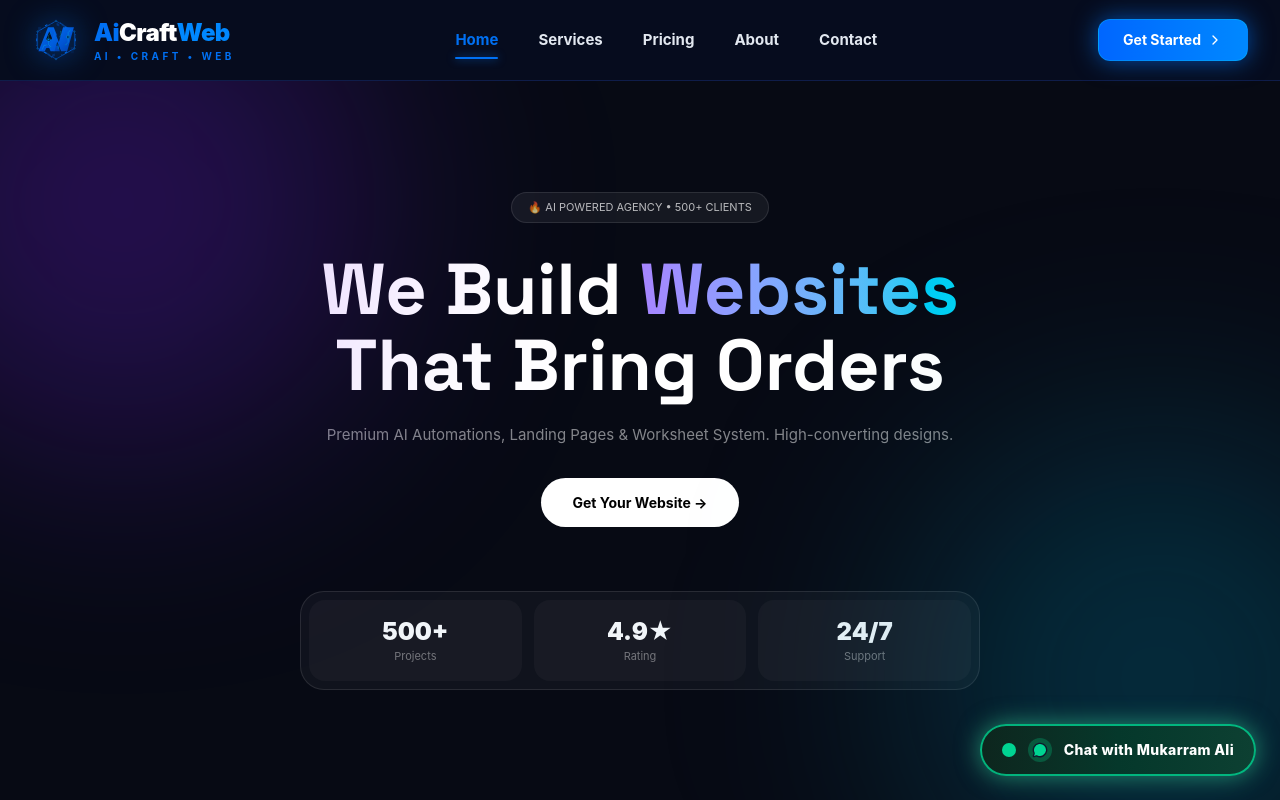
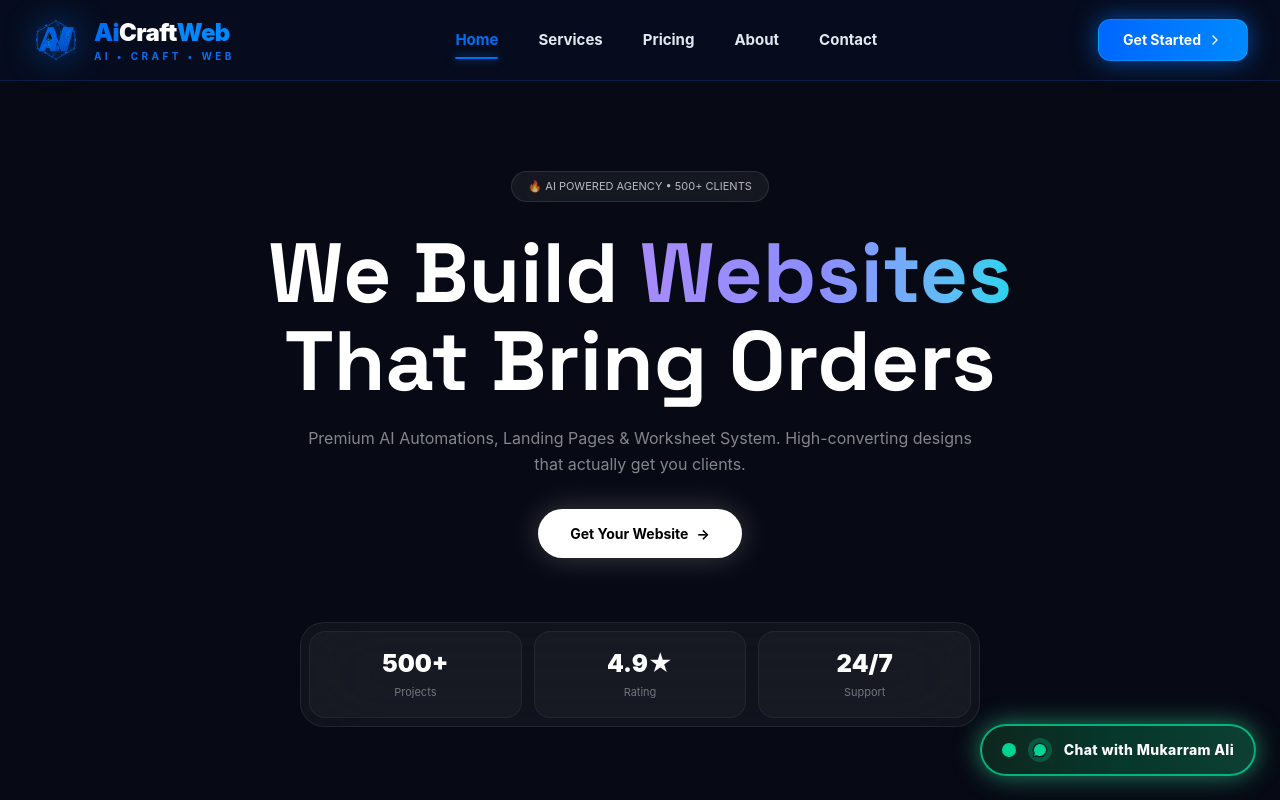
Before and after one commit to mukarrambaloch02023-spec/aicraftweb, a React (Vite) app: page / in a window 1280 px wide. Shown: the top 800 px of the page. Built offline with nearby package versions, Linux system fonts and the light colour scheme.

Commit message:
Update Hero.tsx

```diff
--- a/src/components/home/Hero.tsx
+++ b/src/components/home/Hero.tsx
@@ -2,35 +2,67 @@ import React from 'react';
 
 export const Hero = ({ onOrderClick }: any) => {
   return (
-    <section className="relative min-h-[90vh] flex flex-col items-center justify-center text-center px-6 overflow-hidden bg-[#070A14]">
-      <div className="absolute -top-32 -left-32 w-[500px] h-[500px] bg-violet-600/25 rounded-full blur-[120px]"></div>
-      <div className="absolute -bottom-32 -right-32 w-[500px] h-[500px] bg-cyan-600/25 rounded-full blur-[120px]"></div>
+    <section className="relative min-h-[92vh] flex flex-col items-center justify-center text-center px-6 overflow-hidden bg-[#070A14]">
 
-      <div className="inline-flex items-center gap-2 px-4 py-1.5 rounded-full bg-white/[0.06] border border-white/10 text-[11px] text-white/70 mb-8">
+      {/* Animated Glows */}
+      <div className="absolute inset-0 -z-10 overflow-hidden">
+        <div className="absolute -top-32 -left-32 w-[600px] h-[600px] bg-violet-600/30 rounded-full blur-[120px] animate-pulse"></div>
+        <div className="absolute -bottom-32 -right-32 w-[600px] h-[600px] bg-cyan-600/30 rounded-full blur-[120px] animate-pulse" style={{animationDelay: '1s'}}></div>
+      </div>
+
+      <style>{`
+        @keyframes slideUp {
+          from { opacity: 0; transform: translateY(30px); }
+          to { opacity: 1; transform: translateY(0); }
+        }
+       .anim-1 { animation: slideUp 0.8s ease-out forwards; }
+       .anim-2 { animation: slideUp 0.8s ease-out 0.2s forwards; opacity:0; }
+       .anim-3 { animation: slideUp 0.8s ease-out 0.4s forwards; opacity:0; }
+       .anim-4 { animation: slideUp 0.8s ease-out 0.6s forwards; opacity:0; }
+      `}</style>
+
+      {/* Badge */}
+      <div className="anim-1 inline-flex items-center gap-2 px-4 py-1.5 rounded-full bg-white/[0.06] border border-white/10 text-[11px] text-white/70 mb-8 backdrop-blur-xl">
         🔥 AI POWERED AGENCY • 500+ CLIENTS
       </div>
 
-      <h1 className="text-5xl md:text-7xl font-black leading-[0.95] max-w-4xl">
+      {/* Heading */}
+      <h1 className="anim-2 text-5xl md:text-7xl lg:text-[84px] font-black leading-[0.95] max-w-4xl">
         <span className="text-white">We Build </span>
-        <span className="bg-gradient-to-r from-violet-400 to-cyan-400 bg-clip-text text-transparent">Websites</span>
+        <span className="bg-gradient-to-r from-[#A78BFA] via-[#8B8DFF] to-[#22D3EE] bg-clip-text text-transparent">Websites</span>
         <span className="text-white block mt-2">That Bring Orders</span>
       </h1>
 
-      <p className="mt-6 text-[15px] text-white/50 max-w-2xl">
-        Premium AI Automations, Landing Pages & Worksheet System. High-converting designs.
+      {/* Subtitle */}
+      <p className="anim-3 mt-6 text-[15px] md:text-[16px] text-white/50 max-w-2xl leading-relaxed">
+        Premium AI Automations, Landing Pages & Worksheet System. High-converting designs that actually get you clients.
       </p>
 
+      {/* Button with shine animation */}
       <button
         onClick={onOrderClick}
-        className="mt-8 bg-white text-black px-8 py-3.5 rounded-full font-bold text-[14px] hover:scale-105 transition-all"
+        className="anim-4 mt-8 relative overflow-hidden group bg-white text-black px-8 py-3.5 rounded-full font-bold text-[14px] shadow-[0_0_30px_rgba(255,255,255,0.2)] hover:shadow-[0_0_50px_rgba(255,255,255,0.3)] hover:scale-[1.05] active:scale-[0.97] transition-all"
       >
-        Get Your Website →
+        <span className="relative z-10 flex items-center gap-2">
+          Get Your Website <span className="group-hover:translate-x-1.5 transition-transform duration-300">→</span>
+        </span>
+        <span className="absolute inset-0 bg-gradient-to-r from-transparent via-white/60 to-transparent -translate-x-full group-hover:translate-x-full transition-transform duration-1000"></span>
       </button>
 
-      <div className="mt-16 w-full max-w-[680px] grid grid-cols-3 gap-3 p-2 rounded-[24px] bg-white/[0.04] border border-white/10">
-        <div className="py-4 rounded-[16px] bg-white/[0.03]"><div className="text-2xl font-black">500+</div><div className="text-[11px] text-white/40">Projects</div></div>
-        <div className="py-4 rounded-[16px] bg-white/[0.03]"><div className="text-2xl font-black">4.9★</div><div className="text-[11px] text-white/40">Rating</div></div>
-        <div className="py-4 rounded-[16px] bg-white/[0.03]"><div className="text-2xl font-black">24/7</div><div className="text-[11px] text-white/40">Support</div></div>
+      {/* Stats */}
+      <div className="anim-4 mt-16 w-full max-w-[680px] grid grid-cols-3 gap-3 p-2 rounded-[24px] bg-white/[0.04] border border-white/[0.08] backdrop-blur-2xl">
+        <div className="py-4 rounded-[16px] bg-white/[0.03] border border-white/[0.05] hover:bg-white/[0.06] transition-colors">
+          <div className="text-2xl font-black text-white">500+</div>
+          <div className="text-[11px] text-white/40 mt-1">Projects</div>
+        </div>
+        <div className="py-4 rounded-[16px] bg-white/[0.03] border border-white/[0.05] hover:bg-white/[0.06] transition-colors">
+          <div className="text-2xl font-black text-white">4.9★</div>
+          <div className="text-[11px] text-white/40 mt-1">Rating</div>
+        </div>
+        <div className="py-4 rounded-[16px] bg-white/[0.03] border border-white/[0.05] hover:bg-white/[0.06] transition-colors">
+          <div className="text-2xl font-black text-white">24/7</div>
+          <div className="text-[11px] text-white/40 mt-1">Support</div>
+        </div>
       </div>
     </section>
   );
```
